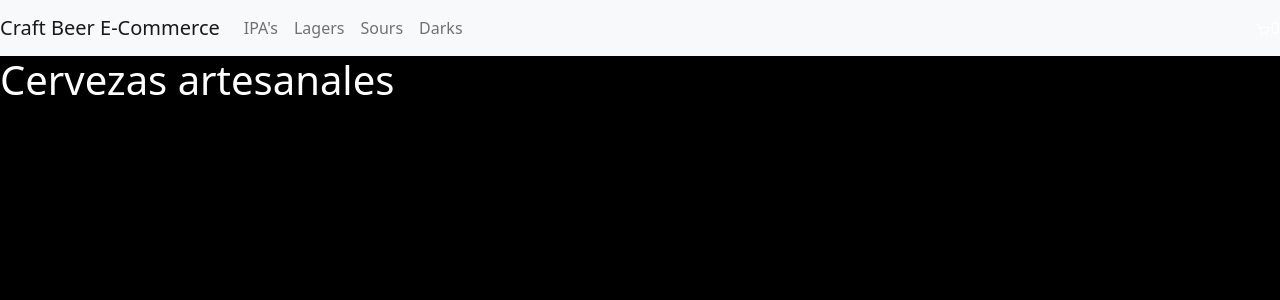
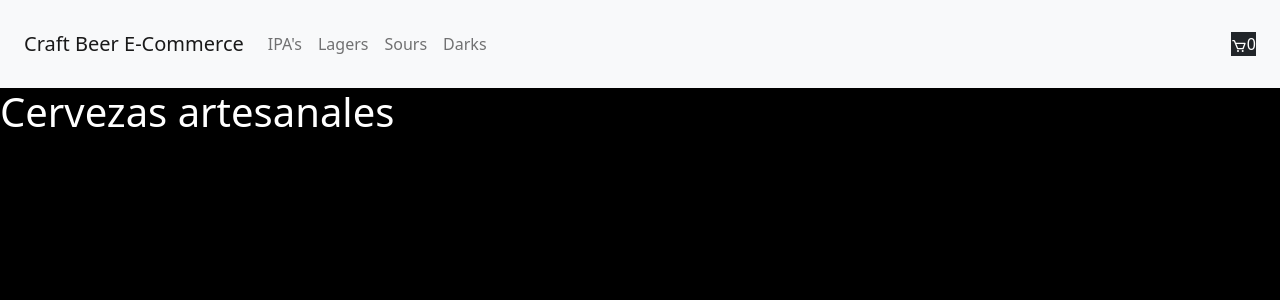
Before and after one commit to Brencambell/preentrega1-cambellotti-react, a React (Vite) app: page / in a window 1280 px wide. Shown: the top 300 px of the page. Built offline with nearby package versions, Linux system fonts and the light colour scheme.

Commit message:
editando algunos estilos

```diff
--- a/src/components/CartWidget/CartWidget.jsx
+++ b/src/components/CartWidget/CartWidget.jsx
@@ -3,7 +3,7 @@
 
 const CartWidget = () => {
     return (
-        <div>
+        <div className="bg-dark m-auto">
             <BiCart className="bi bi-cart" />
             0
          </div>
--- a/src/components/NavBar/NavBar.jsx
+++ b/src/components/NavBar/NavBar.jsx
@@ -19,7 +19,7 @@
 
 const NavBar = () => {
   return (
-    <nav className="navbar navbar-expand-lg navbar-light bg-light">
+    <nav className="navbar navbar-expand-lg navbar-light bg-light p-4">
       <a className="navbar-brand" href="#">Craft Beer E-Commerce</a>
       <button className="navbar-toggler" type="button" data-toggle="collapse" data-target="#navbarNav" aria-controls="navbarNav" aria-expanded="false" aria-label="Toggle navigation">
         <span className="navbar-toggler-icon"></span>
@@ -46,25 +46,3 @@
 }
 
 export default NavBar;
-
-
-// const Navbar = () => {
-//   return (
-//     <Navbar bg=“light” expand=“lg”>
-// 	<Container>
-// 		<Navbar.Brand href=“#home”>Craft Beer</Navbar.Brand>
-// 		<Navbar.Toogle aria-controls=“basic-nacbar-nav” />
-// 		<Navbar.Collapse id=“basic-navbar-nav”>
-// 			<Nav className=“ms-auto”>
-// 				<Nav.Link href=“#home”>Home</Nav.Link>
-// 				<Nav.Link href=“#ipas”>IPA’s<”/Nav.Link>
-// 				<Nav.Link href=“#lagers”>Lagers</Nav.Link>
-// 				<Nav.Link href=“#darks”>Darks</Nav.Link>
-// 			</Nav>
-// 		</Navbar.Collapse>
-// 	</Container>
-// </Nabvar>
-//   )
-// }
-
-// export default Navbar
```
